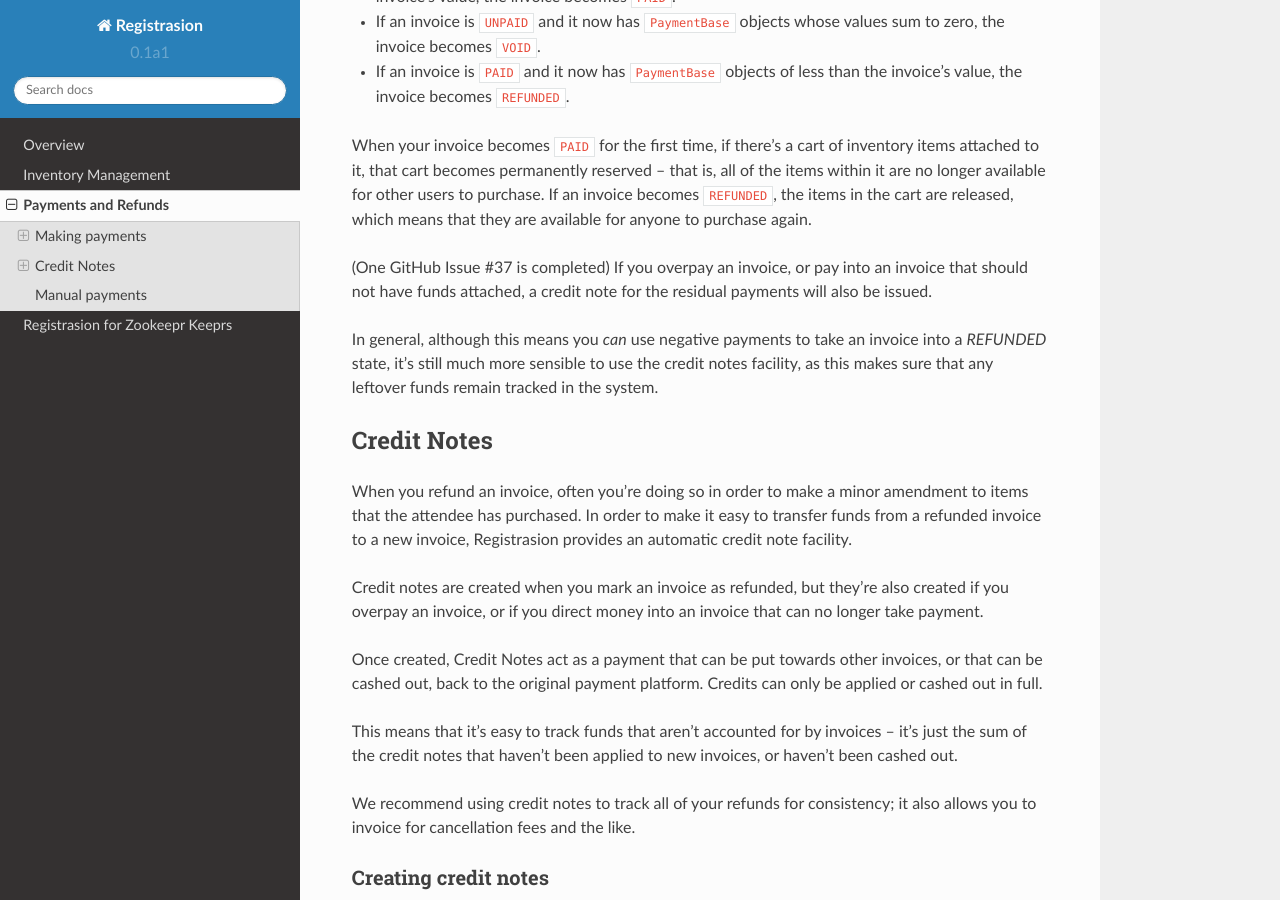
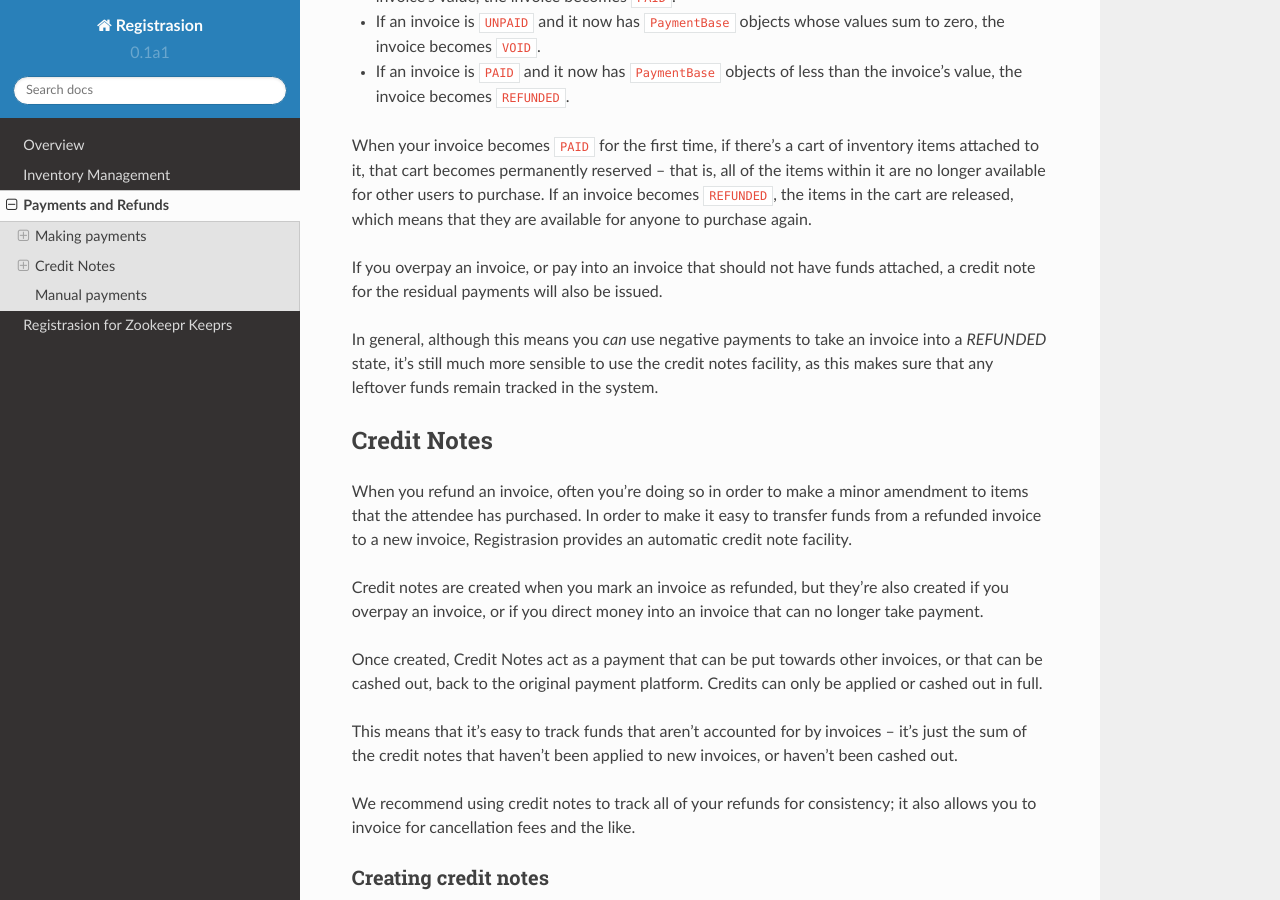
Before and after one commit to chrisjrn/registrasion, a Sphinx documentation site: the page built from docs/payments.rst, in a window 1280 px wide and 900 px high, scrolled down 2594 px. Built offline with Sphinx 7.4.7 and the Read the Docs theme 2.0.0, drawn with Linux system fonts in a browser that asks for light colours.

Commit message:
Documentation now reflects that issue #37 is solved.

```diff
--- a/docs/payments.rst
+++ b/docs/payments.rst
@@ -81,7 +81,7 @@
 
 When your invoice becomes ``PAID`` for the first time, if there's a cart of inventory items attached to it, that cart becomes permanently reserved -- that is, all of the items within it are no longer available for other users to purchase. If an invoice becomes ``REFUNDED``, the items in the cart are released, which means that they are available for anyone to purchase again.
 
-(One GitHub Issue #37 is completed) If you overpay an invoice, or pay into an invoice that should not have funds attached, a credit note for the residual payments will also be issued.
+If you overpay an invoice, or pay into an invoice that should not have funds attached, a credit note for the residual payments will also be issued.
 
 In general, although this means you *can* use negative payments to take an invoice into a *REFUNDED* state, it's still much more sensible to use the credit notes facility, as this makes sure that any leftover funds remain tracked in the system.
 
```
